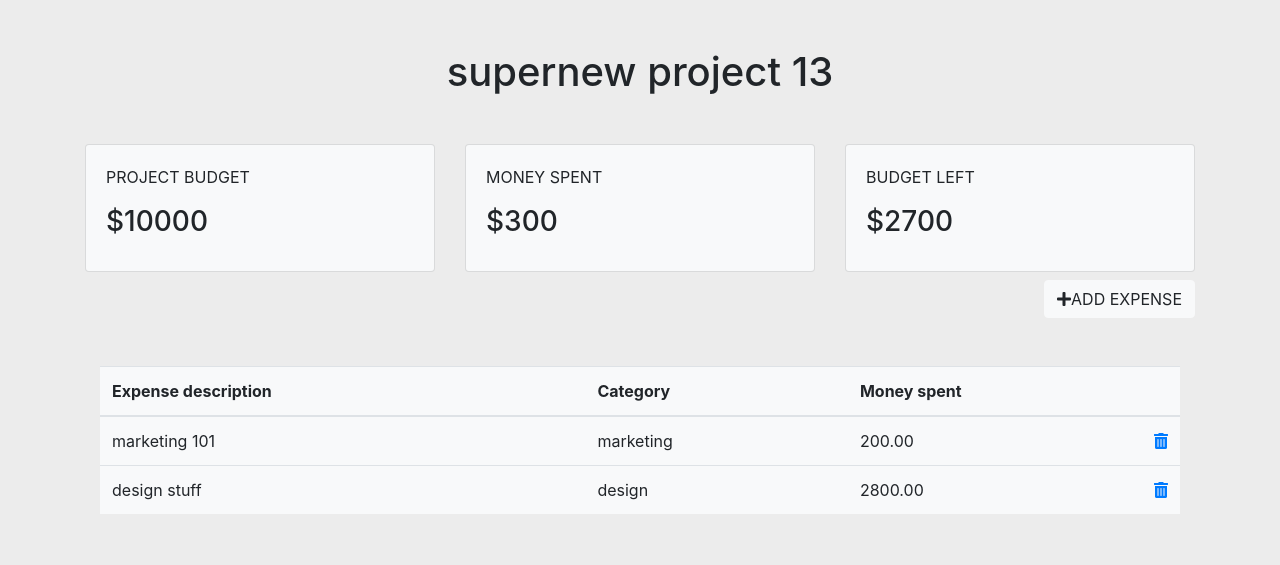
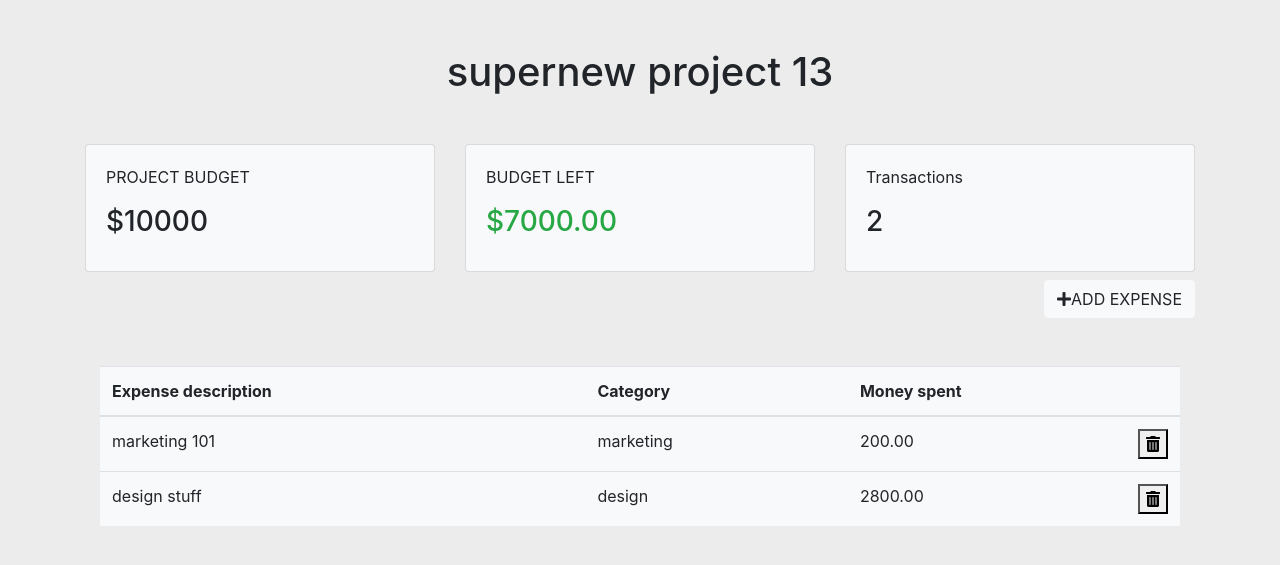
Before and after one commit to zsigil/budgetproject, a Django app: a page that uses budget/templates/budget/project_detail.html in a window 1280 px wide. Shown: the top 565 px of the page. Run offline with Django 3.2, Linux system fonts and the light colour scheme; data comes from the database, SQL or seed files in the repository; both versions use the stored data as it was after the commit; some libraries are stand-ins or nearby versions.

Commit message:
remove expenses

```diff
--- a/budget/models.py
+++ b/budget/models.py
@@ -18,6 +18,17 @@ class Project(models.Model):
     def get_absolute_url(self):
         return reverse_lazy('budget:project_list')
 
+    def budget_left(self):
+        all_expenses = Expense.objects.filter(project=self)
+        total_amount = 0
+        for expense in all_expenses:
+            total_amount += expense.amount
+
+        return self.budget - total_amount
+
+    def transactions(self):
+        all_expenses = Expense.objects.filter(project=self)
+        return len(all_expenses)
 
 class Category(models.Model):
     project = models.ForeignKey(Project, on_delete=models.CASCADE, related_name="categories")
--- a/budget/templates/budget/project_detail.html
+++ b/budget/templates/budget/project_detail.html
@@ -14,15 +14,23 @@
 
   <div class="card bg-light">
     <div class="card-body">
-      <p class="card-text">MONEY SPENT</p>
-      <h3 class="card-title">$300</h3>
+      <p class="card-text">BUDGET LEFT</p>
+
+      {% if project.budget_left > 0 %}
+      <h3 class="card-title text-success">${{ project.budget_left }}</h3>
+      {% else %}
+      <h3 class="card-title text-danger">${{ project.budget_left }}</h3>
+      {% endif %}
+
+
+
     </div>
   </div>
 
   <div class="card bg-light">
     <div class="card-body">
-      <p class="card-text"> BUDGET LEFT</p>
-      <h3 class="card-title">$2700</h3>
+      <p class="card-text">Transactions</p>
+      <h3 class="card-title">{{ project.transactions }}</h3>
     </div>
   </div>
 
@@ -50,7 +58,7 @@
         <td>{{expense.title}}</td>
         <td>{{expense.category.name}}</td>
         <td>{{expense.amount}}
-            <a class="float-right"  href="#"><i class="fas fa-trash-alt"></i></a>
+            <button onclick="removeExpense(this)" data-id={{expense.id}} class="float-right"><i class="fas fa-trash-alt"></i></button>
         </td>
       </tr>
       {% endfor %}
@@ -106,5 +114,25 @@
 </div>
 
 
+<script>
+  function removeExpense(e){
 
+    let id = e.dataset.id
+    //e.data('id')
+
+    e.closest('tr').remove()
+
+    fetch('', {
+      method : "DELETE",
+      headers: {
+        'X-CSRFToken': '{{ csrf_token }}'
+      },
+      credentials: 'same-origin',
+      body : JSON.stringify({
+        'id':id
+      }),
+    })
+  }
+
+</script>
 {% endblock %}
--- a/budget/views.py
+++ b/budget/views.py
@@ -1,10 +1,11 @@
 from django.shortcuts import render, get_object_or_404
 from django.views.generic.edit import CreateView
 from .forms import ProjectCreateForm, ExpenseForm
-from django.http import HttpResponseRedirect
+from django.http import HttpResponseRedirect, HttpResponse
 from django.utils.text import slugify
 
 from .models import Project, Category, Expense
+import json
 
 # Create your views here.
 def project_list(request):
@@ -40,7 +41,18 @@ def project_detail(request, projectslug):
                 category = category
             ).save()
 
-        return HttpResponseRedirect(projectslug)
+    elif request.method == "DELETE":
+        id = json.loads(request.body)['id']
+        expense = get_object_or_404(Expense, id=id)
+        expense.delete()
+
+        return HttpResponse('')
+
+    return HttpResponseRedirect(projectslug)
+
+
+
+
 
 class ProjectCreateView(CreateView):
     model = Project
```
Also changed, not shown: db.sqlite3.
